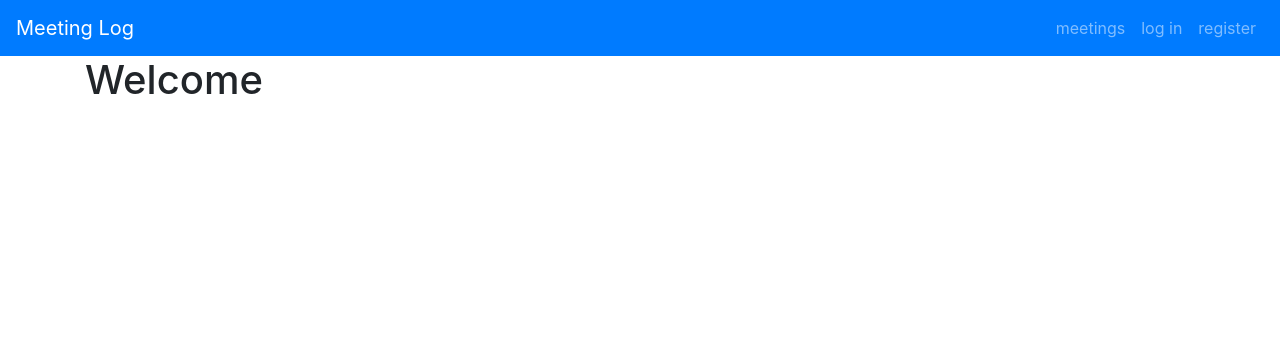
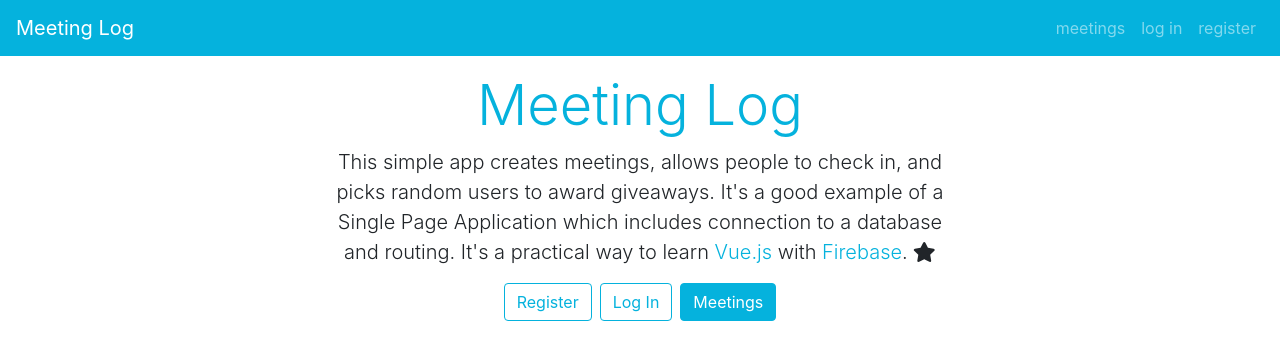
Before and after one commit to planetoftheweb/vue-spas, a Vue app: page /#/ in a window 1280 px wide. Shown: the top 360 px of the page. Built offline with nearby package versions, Linux system fonts and the light colour scheme.

Commit message:
adding icons and styles

```diff
--- a/src/App.vue
+++ b/src/App.vue
@@ -17,5 +17,6 @@
 
 
 <style lang="scss">
+$primary: #05b2dd;
 @import "node_modules/bootstrap/scss/bootstrap";
 </style>
--- a/src/main.js
+++ b/src/main.js
@@ -1,6 +1,14 @@
 import Vue from "vue";
 import App from "./App.vue";
 import router from "./router";
+
+import {library} from "@fortawesome/fontawesome-svg-core";
+
+import {
+  faTrash, faLink, faListUl, faRandom, faUndo, faStar, faEnvelope
+} from "@fortawesome/free-solid-svg-icons";
+
+library.add(faTrash, faLink, faListUl, faRandom, faUndo, faStar, faEnvelope);
 
 Vue.config.productionTip = false;
 
--- a/src/views/Home.vue
+++ b/src/views/Home.vue
@@ -1,11 +1,44 @@
 <template>
-  <div>
-    <h1>Welcome</h1>
+  <div class="container text-center">
+    <div class="row justify-content-center">
+      <div class="col-10 col-md-10 col-lg-8 col-xl-7">
+        <h4 class="display-4 text-primary mt-3 mb-2">Meeting Log</h4>
+        <p class="lead">
+          This simple app creates meetings, allows people to check in, and
+          picks random users to award giveaways. It's a good example of a
+          Single Page Application which includes connection to a database and
+          routing. It's a practical way to learn
+          <a href="https://vuejs.org/">Vue.js</a>
+          with
+          <a href="https://firebase.google.com">Firebase</a>.
+
+          <font-awesome-icon icon="star"></font-awesome-icon>
+        </p>
+
+        <router-link
+          class="btn btn-outline-primary mr-2"
+          to="/register"
+        >Register</router-link>
+        <router-link
+          class="btn btn-outline-primary mr-2"
+          to="/login"
+        >Log In</router-link>
+        <router-link
+          class="btn btn-primary"
+          to="/meetings"
+        >Meetings</router-link>
+      </div>
+    </div>
   </div>
 </template>
 
 <script>
+import { FontAwesomeIcon } from "@fortawesome/vue-fontawesome";
+
 export default {
-  name: "home"
+  name: "home",
+  components: {
+    FontAwesomeIcon
+  }
 };
 </script>
```
